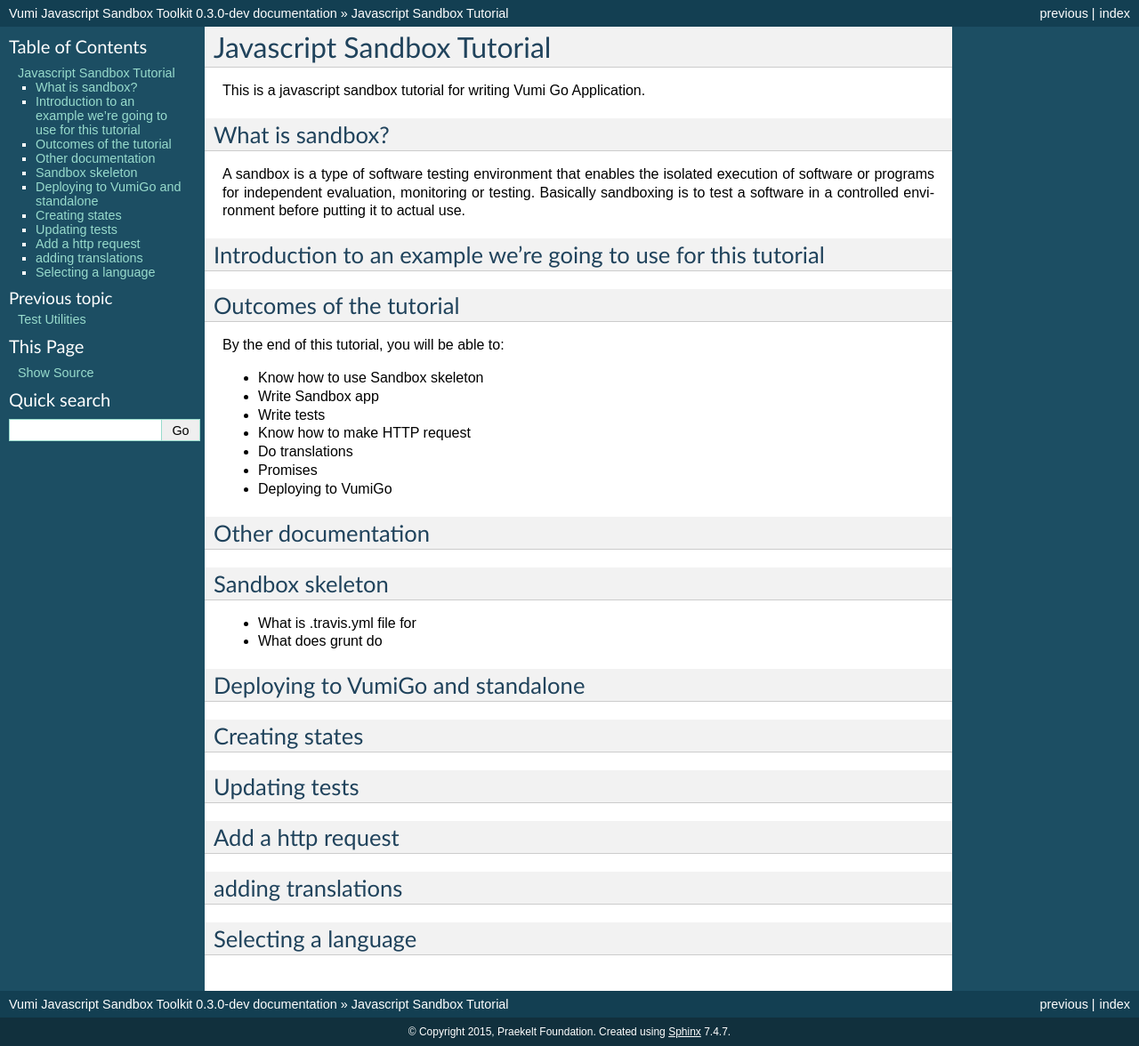
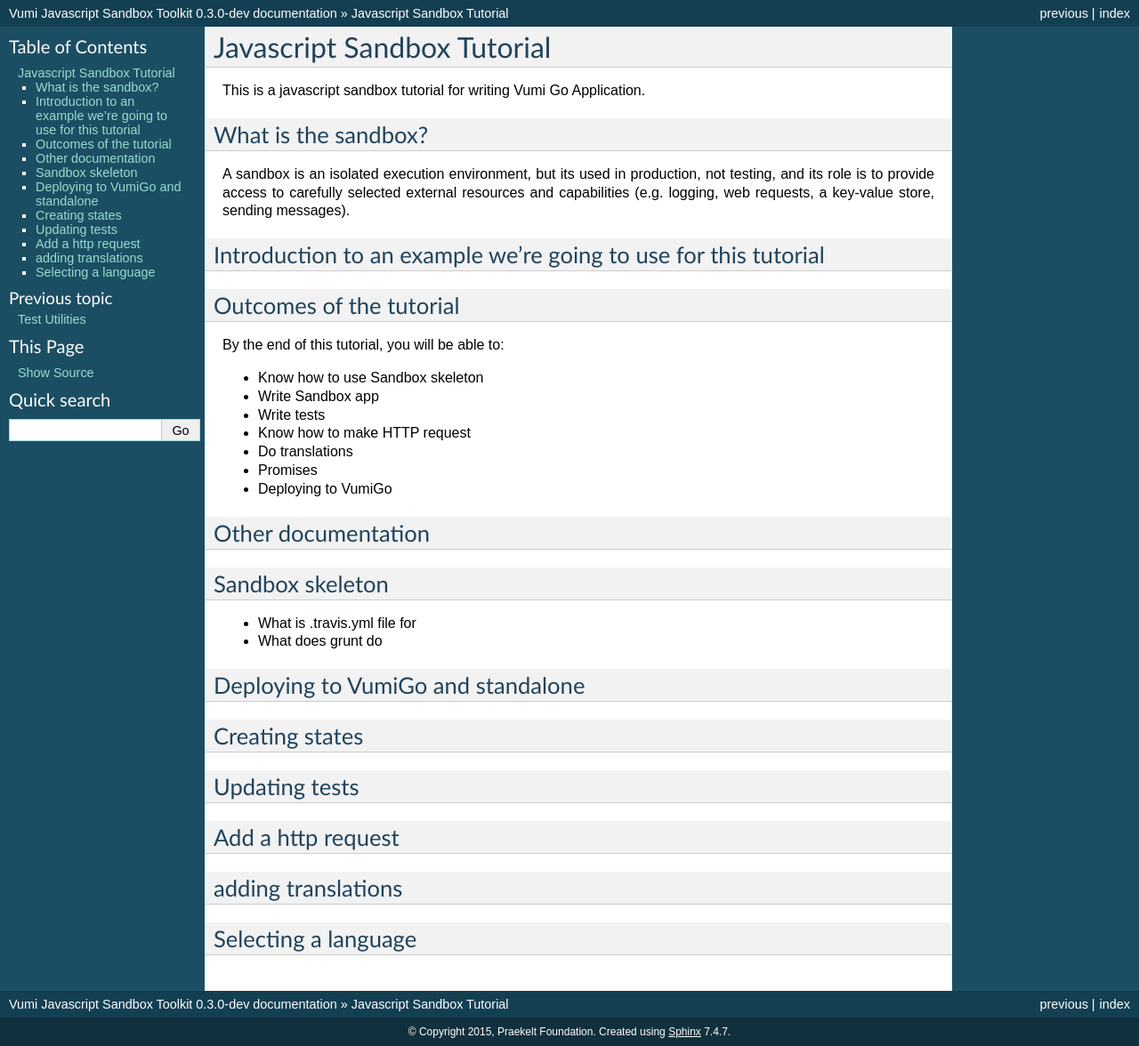
Before and after one commit to praekeltfoundation/vumi-jssandbox-toolkit, a Sphinx documentation site: the page built from docs/tutorial/index.rst, in a window 1280 px wide. Shown: the whole page at 89% size. Built offline with Sphinx 7.4.7, drawn with Linux system fonts in a browser that asks for light colours.

Commit message:
update sandbox definition

```diff
--- a/docs/tutorial/index.rst
+++ b/docs/tutorial/index.rst
@@ -3,10 +3,10 @@
 
 This is a javascript sandbox tutorial for writing Vumi Go Application.
 
-What is sandbox?
-----------------
+What is the sandbox?
+--------------------
 
-A sandbox is a type of software testing environment that enables the isolated execution of software or programs for independent evaluation, monitoring or testing. Basically sandboxing is to test a software in a controlled environment before putting it to actual use.
+A sandbox is an isolated execution environment, but its used in production, not testing, and its role is to provide access to carefully selected external resources and capabilities (e.g. logging, web requests, a key-value store, sending messages).
 
 
 Introduction to an example we’re going to use for this tutorial
```
